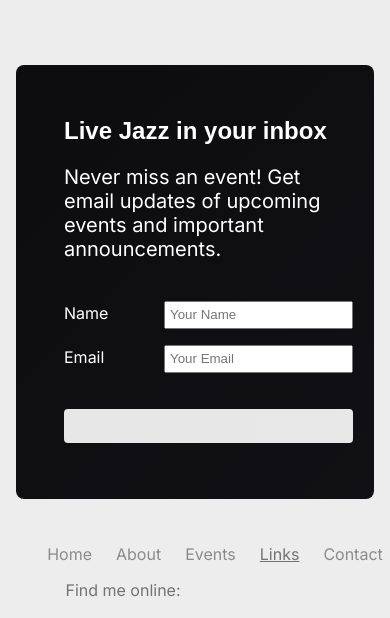
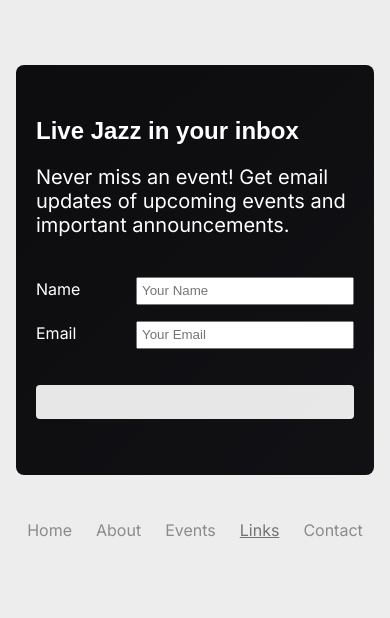
Before and after one commit to shohei-shibata/livejazzdayton, an Astro site: page /links in a window 390 px wide. Shown: the part 3970-4588 px from the top of the page. Built offline with nearby package versions, Linux system fonts and the light colour scheme; Astro itself is replaced by a stand-in of ours; a web font is replaced by a local one.

Commit message:
mobile css fix

```diff
--- a/src/components/Footer.astro
+++ b/src/components/Footer.astro
@@ -52,7 +52,7 @@ const links = [
   </nav>
   <div class="footer-links">
     <ul>
-      <li>Find me online: </li>
+      <li class="hide-on-mobile">Find me online: </li>
       <li><a href="https://shoheishibata.com" target="_blank"><Icon class="footer-link-icon" name="website"/></a></li>
       <li><a href="https://github.com/shohei-shibata" target="_blank"><Icon class="footer-link-icon" name="github"/></a></li>
       <li><a href="https://www.linkedin.com/in/shohei-shibata-53867a41/" target="_blank"><Icon class="footer-link-icon" name="linkedin"/></a></li>
@@ -120,8 +120,15 @@ const links = [
   }
 
   #footer-nav ul {
+    padding: 0 var(--space-lg);
     display: flex;
+    flex-wrap: wrap;
     gap: var(--space-2xl);
     justify-content: center;
   }
+  @media screen and (max-width: 768px) {
+    .hide-on-mobile {
+      display: none;
+    }
+  }
 </style>
--- a/src/components/NewsletterForm.astro
+++ b/src/components/NewsletterForm.astro
@@ -131,6 +131,10 @@
     .newsletter-section-container {
       grid-template-columns: 1fr;
     }
+    .newsletter-form-text,
+    form {
+      padding: 0 var(--space-xl);
+    }
     form {
       margin-top: var(--space-xl);
     }
```
